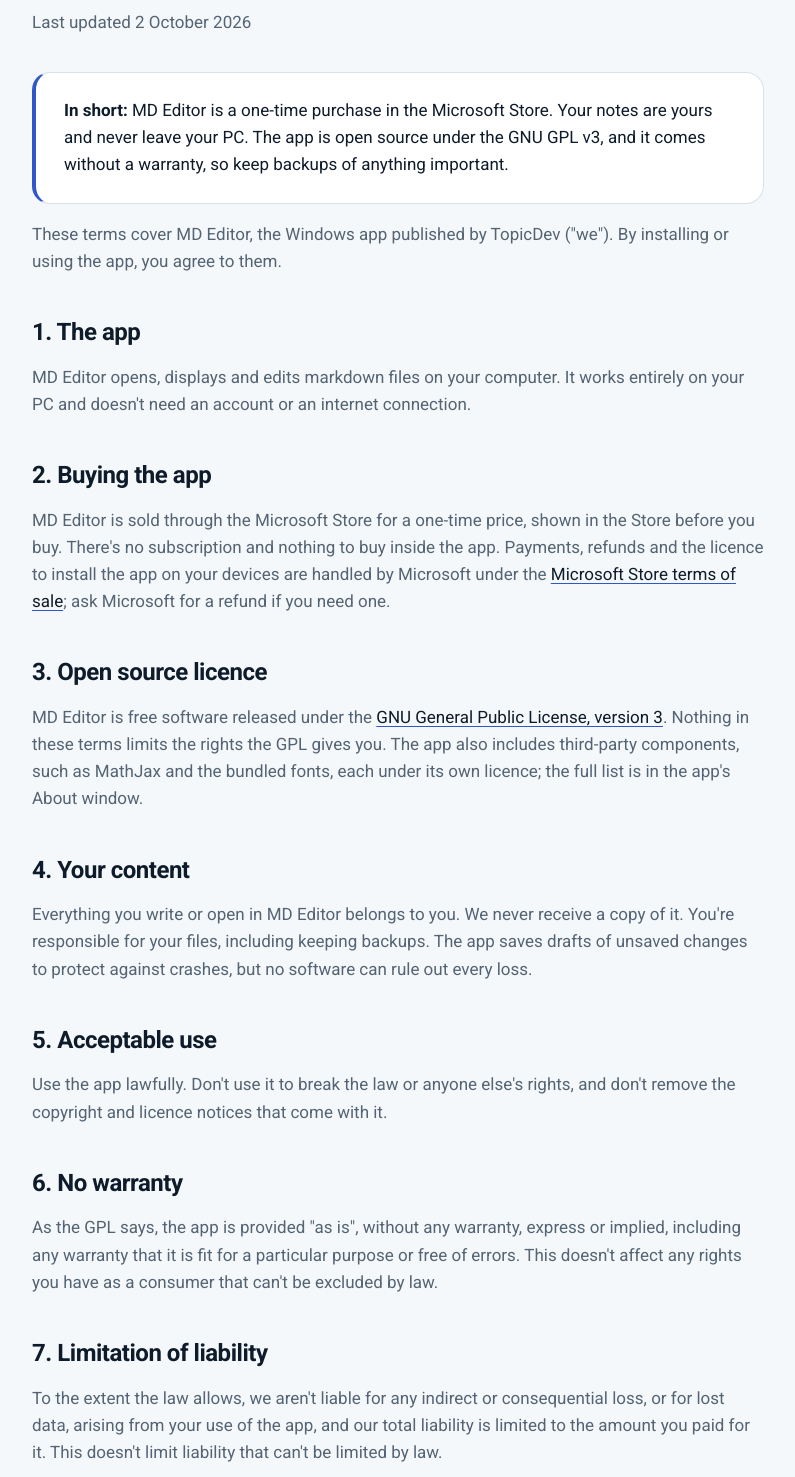
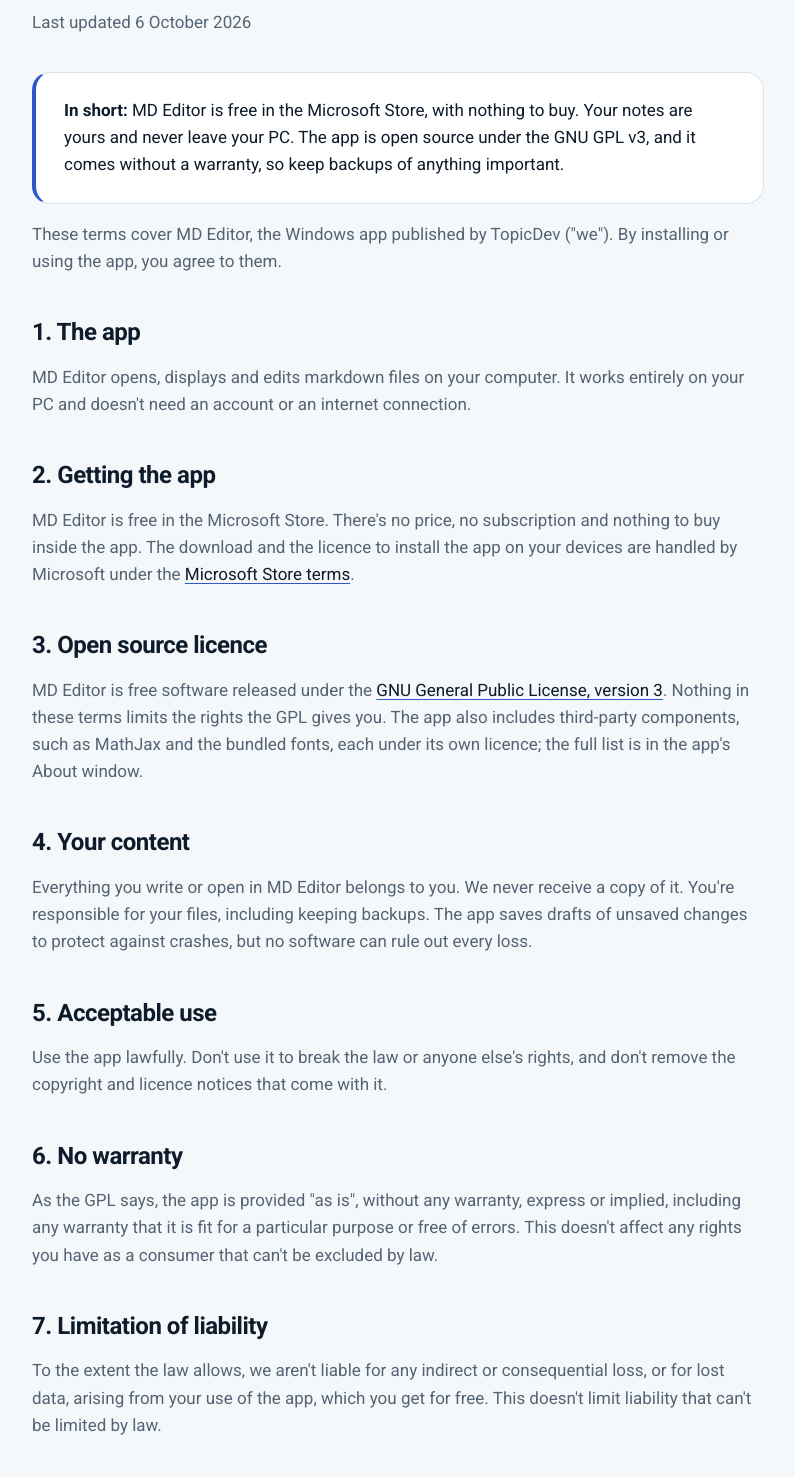
Before and after one commit to Ognjen14/topicdev-website, a plain HTML site: page md-editor/terms.html in a window 1280 px wide. Shown: the part 243-1720 px from the top of the page, without its empty margins (242-1037 px from the left). Drawn offline with Linux system fonts and the light colour scheme.

Commit message:
MD Editor is now free

```diff
--- a/md-editor/terms.html
+++ b/md-editor/terms.html
@@ -34,10 +34,10 @@
 <main class="doc wrap">
   <div class="doc-app"><img src="../assets/apps/md-editor/icon-136.png" width="40" height="40" alt="">MD Editor</div>
   <h1>Terms of use</h1>
-  <p class="updated">Last updated 2 October 2026</p>
+  <p class="updated">Last updated 6 October 2026</p>
 
   <div class="summary">
-    <p><strong>In short:</strong> MD Editor is a one-time purchase in the Microsoft Store. Your notes are yours and never leave your PC. The app is open source under the GNU GPL v3, and it comes without a warranty, so keep backups of anything important.</p>
+    <p><strong>In short:</strong> MD Editor is free in the Microsoft Store, with nothing to buy. Your notes are yours and never leave your PC. The app is open source under the GNU GPL v3, and it comes without a warranty, so keep backups of anything important.</p>
   </div>
 
   <p>These terms cover MD Editor, the Windows app published by TopicDev ("we"). By installing or using the app, you agree to them.</p>
@@ -45,8 +45,8 @@
   <h2>1. The app</h2>
   <p>MD Editor opens, displays and edits markdown files on your computer. It works entirely on your PC and doesn't need an account or an internet connection.</p>
 
-  <h2>2. Buying the app</h2>
-  <p>MD Editor is sold through the Microsoft Store for a one-time price, shown in the Store before you buy. There's no subscription and nothing to buy inside the app. Payments, refunds and the licence to install the app on your devices are handled by Microsoft under the <a href="https://www.microsoft.com/en-us/storedocs/terms-of-sale" target="_blank" rel="noopener">Microsoft Store terms of sale</a>; ask Microsoft for a refund if you need one.</p>
+  <h2>2. Getting the app</h2>
+  <p>MD Editor is free in the Microsoft Store. There's no price, no subscription and nothing to buy inside the app. The download and the licence to install the app on your devices are handled by Microsoft under the <a href="https://www.microsoft.com/en-us/storedocs/terms-of-sale" target="_blank" rel="noopener">Microsoft Store terms</a>.</p>
 
   <h2>3. Open source licence</h2>
   <p>MD Editor is free software released under the <a href="https://www.gnu.org/licenses/gpl-3.0.html" target="_blank" rel="noopener">GNU General Public License, version 3</a>. Nothing in these terms limits the rights the GPL gives you. The app also includes third-party components, such as MathJax and the bundled fonts, each under its own licence; the full list is in the app's About window.</p>
@@ -61,7 +61,7 @@
   <p>As the GPL says, the app is provided "as is", without any warranty, express or implied, including any warranty that it is fit for a particular purpose or free of errors. This doesn't affect any rights you have as a consumer that can't be excluded by law.</p>
 
   <h2>7. Limitation of liability</h2>
-  <p>To the extent the law allows, we aren't liable for any indirect or consequential loss, or for lost data, arising from your use of the app, and our total liability is limited to the amount you paid for it. This doesn't limit liability that can't be limited by law.</p>
+  <p>To the extent the law allows, we aren't liable for any indirect or consequential loss, or for lost data, arising from your use of the app, which you get for free. This doesn't limit liability that can't be limited by law.</p>
 
   <h2>8. Changes</h2>
   <p>We may update these terms, for example when the app gains new features. We'll change the date at the top of this page. Continuing to use the app after a change means you accept the new terms.</p>
```
Also changed, not shown: index.html (+3 -4 lines), md-editor/index.html (+2 -2 lines), md-editor/privacy.html (+2 -2 lines).
